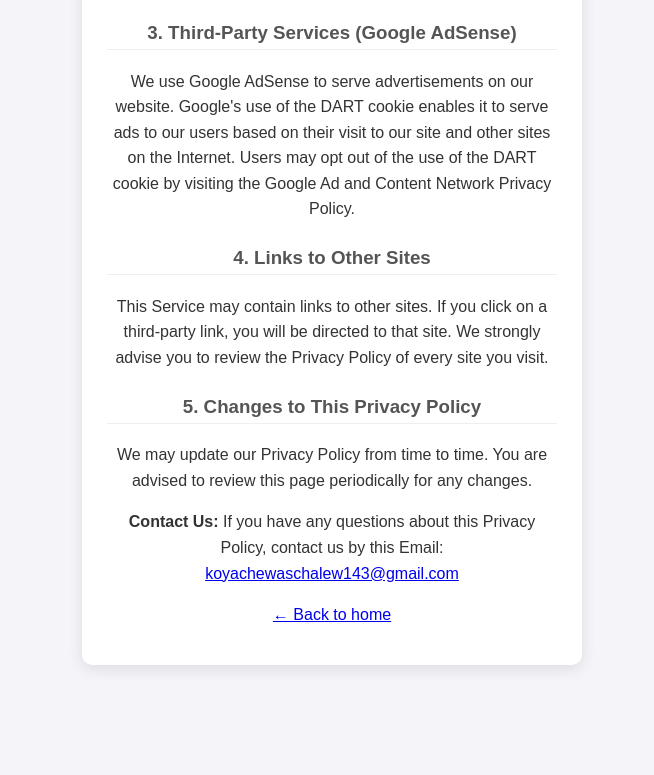
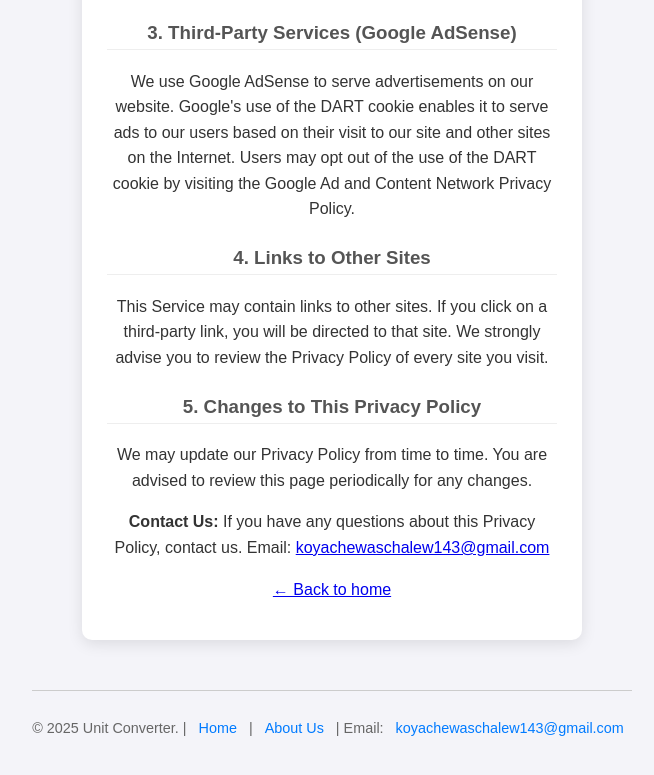
Before and after one commit to koyachewaschalew98-droid/Unit-Converter-Project-, a plain HTML site: page privacy.html in a window 1280 px wide. Shown: the part 747-1522 px from the top of the page, without its empty margins (308-962 px from the left). Before the commit the page ends 1442 px from the top, so only its background shows below. Drawn offline with Linux system fonts and the light colour scheme.

Commit message:
Update privacy.html

```diff
--- a/privacy.html
+++ b/privacy.html
@@ -31,7 +31,7 @@
             <h3>5. Changes to This Privacy Policy</h3>
             <p>We may update our Privacy Policy from time to time. You are advised to review this page periodically for any changes.</p>
 
-            <p><strong>Contact Us:</strong> If you have any questions about this Privacy Policy, contact us by this
+            <p><strong>Contact Us:</strong> If you have any questions about this Privacy Policy, contact us.
               Email: <a href="mailto:koyachewaschalew143@gmail.com">koyachewaschalew143@gmail.com</a>
             </p>
         </div>
@@ -39,5 +39,15 @@
         <p style="text-align: center; margin-top: 20px;"><a href="index.html">← Back to home </a></p>
     </div>
 
+<footer>
+    <p>
+        © 2025 Unit Converter. |
+        <a href="index.html">Home</a> |
+        <a href="about.html">About Us</a> |
+
+        Email: <a href="mailto:koyachewaschalew143@gmail.com">koyachewaschalew143@gmail.com</a>
+    </p>
+</footer>
+
     </body>
 </html>
```
